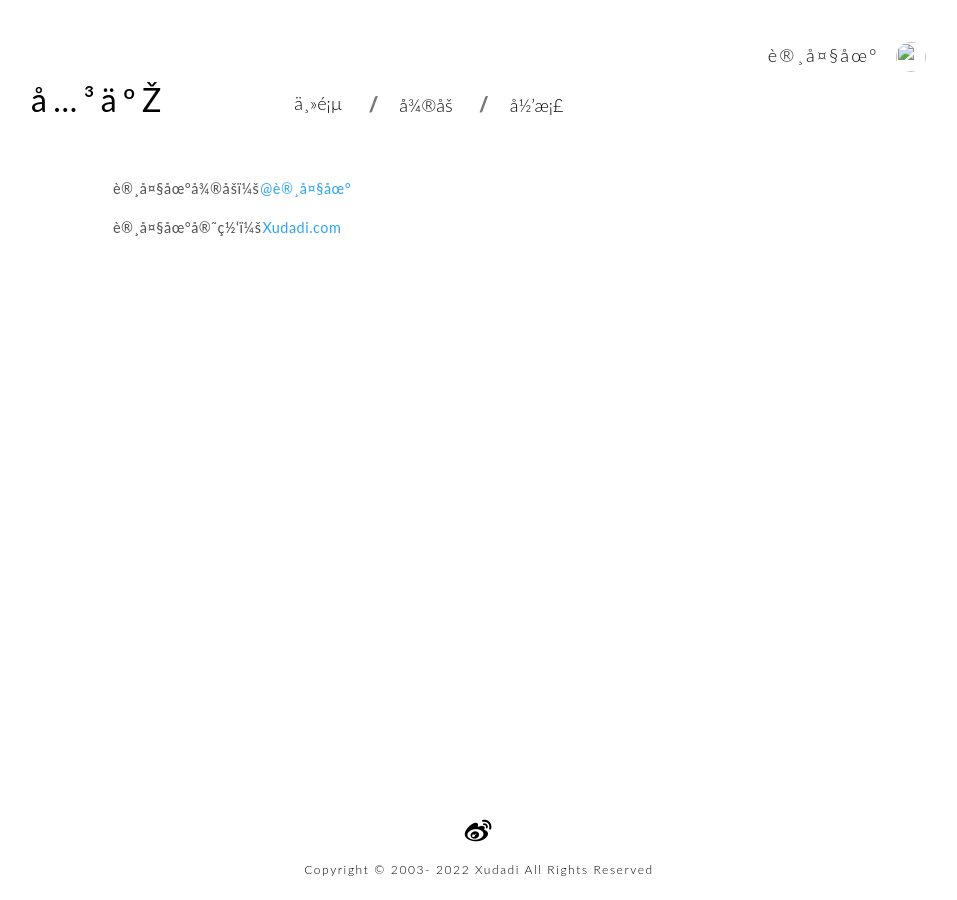
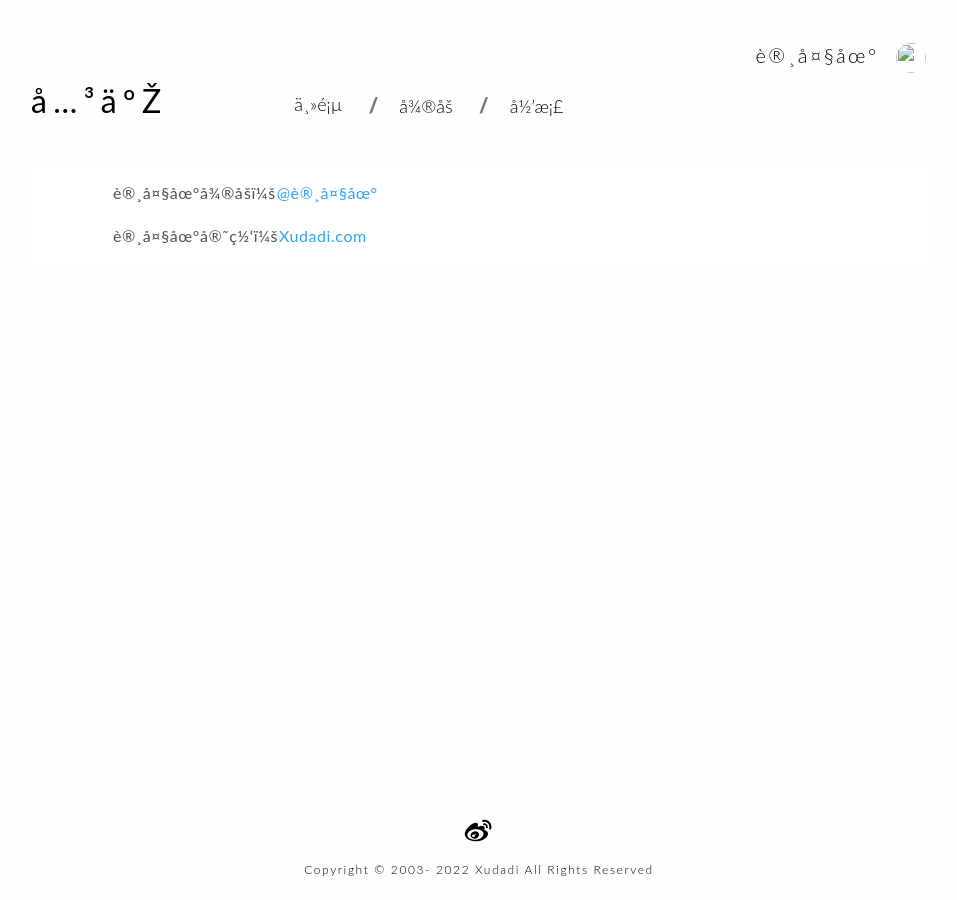
Before and after one commit to dadilab/Blog, a Jekyll site: the page built from pages/about.html, in a window 1280 px wide. Shown: the whole page, without its empty margins (161-1118 px from the left). Built offline with Jekyll 4.4.1, drawn with Linux system fonts in a browser that asks for light colours.

Commit message:
Update blog.css

```diff
--- a/assets/css/blog.css
+++ b/assets/css/blog.css
@@ -14,7 +14,7 @@ body {
 body {
     margin: 0;
     padding: 0;
-    background: #ffffff;
+    background: #fffefe;
     color: black;
     font-weight: 300;
     font-size: 20px;
@@ -212,6 +212,8 @@ body {
     margin: 40px 15% 20px;
 }
 
+.header {}
+
 .nav-home {
     text-align: right;
 }
@@ -223,7 +225,7 @@ body {
 
 .nav-home span {
     display: inline-block;
-    font-size: 0.9em;
+    font-size: 1em;
     letter-spacing: 0.12em;
     line-height: 30px;
 }
@@ -305,10 +307,10 @@ body {
 /*S Post*/
 .post-content {
     word-wrap: break-word;
-    font-size: 0.72em;
+    font-size: 0.8em;
     line-height: 1.68;
     font-weight: 400;
-    overflow: hidden;
+    text-align: justify;overflow: hidden;
     letter-spacing: 0.036em;
     margin: 0px 15% 60px;
     padding: 0px 6.4%;
```
